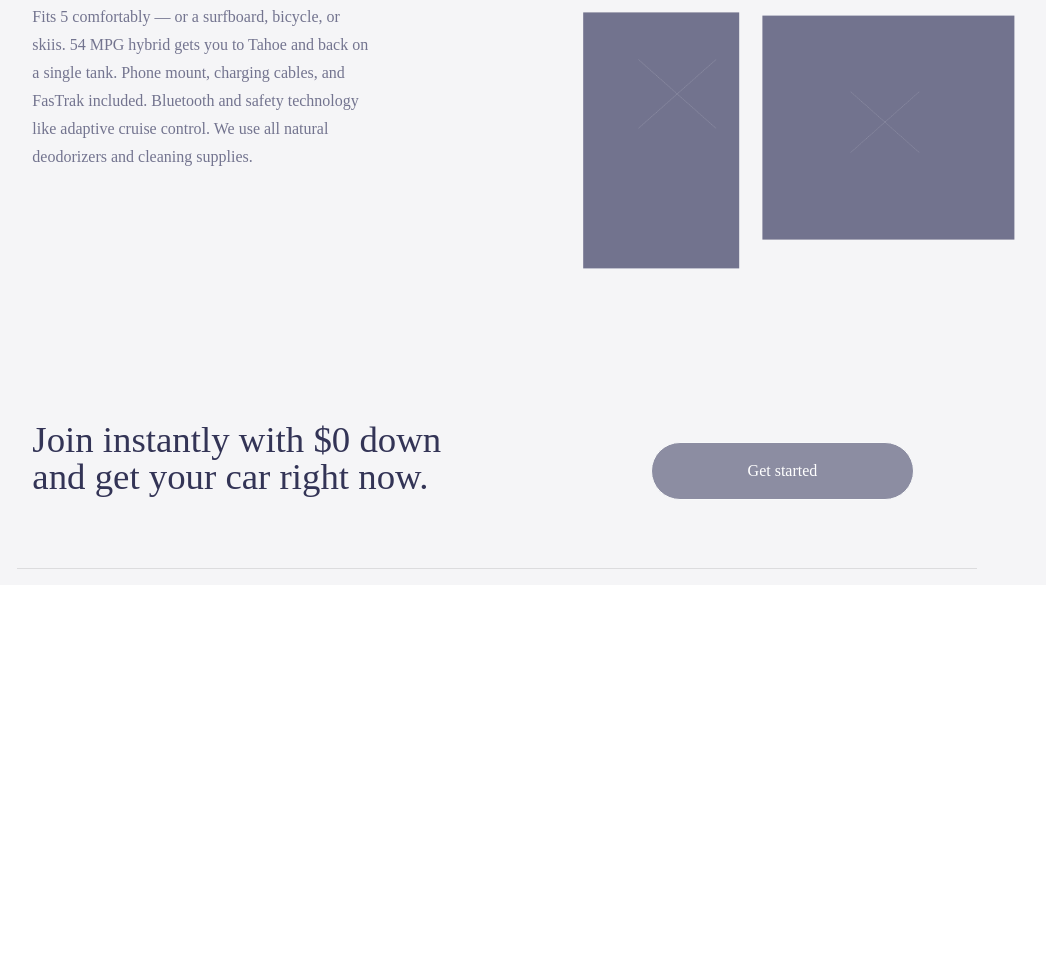
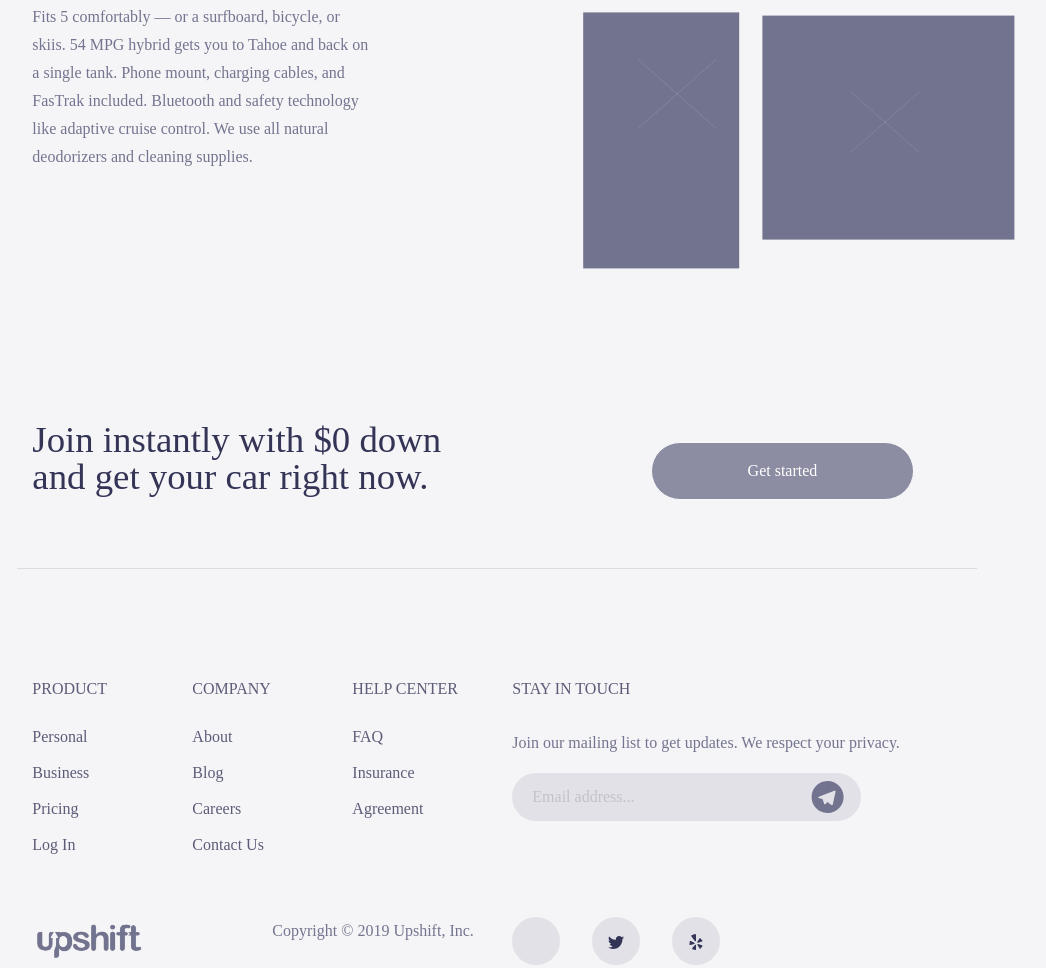
Before and after one commit to Nnaji-Victor/upshift, a website: page index.html in a window 1280 px wide. Shown: the part 4246-5214 px from the top of the page, without its empty margins (196-1242 px from the left). Before the commit the page ends 4831 px from the top, so only its background shows below. Drawn offline with nearby package versions, Linux system fonts and the light colour scheme.

Commit message:
add footer html

```diff
--- a/index.html
+++ b/index.html
@@ -417,6 +417,104 @@
     </div>
     </main>
 
+    <footer class="footer">
+        <div class="thecar-container">
+
+            <div class="container">
+                <div class="footer-list pt-lg-5">
+                    <div class="row">
+                        <div class="col-lg-9 offset-lg-2">
+                            <div class="row mt-lg-5">
+                                <div class="col-lg-2">
+                                    <p class="about-left__title">Product</p>
+                                    <div class="footer-links">
+                                        <li class="footer-items">Personal</li>
+                                        <li class="footer-items">Business</li>
+                                        <li class="footer-items">Pricing</li>
+                                        <li class="footer-items">Log In</li>
+                                    </div>
+                                </div>
+                            <div class="col-lg-2">
+                                <p class="about-left__title">Company</p>
+                                <div class="footer-links">
+                                    <li class="footer-items">About</li>
+                                    <li class="footer-items">Blog</li>
+                                    <li class="footer-items">Careers</li>
+                                    <li class="footer-items">Contact Us</li>
+                                 </div>
+                            </div>
+                            <div class="col-lg-2">
+                                <p class="about-left__title">Help center</p>
+                                <div class="footer-links">
+                                    <li class="footer-items">FAQ</li>
+                                    <li class="footer-items">Insurance</li>
+                                    <li class="footer-items">Agreement</li>
+                                    </div>
+                            </div>
+                            <div class="col-lg-6">
+                                <p class="about-left__title">Stay in touch</p>
+                                <p class="about-left__content w-100 mb-lg-3 ">Join our mailing list to get updates. We respect your privacy.</p>
+                                <div class="footer-div">
+                                    <input type="text" name="email" id="" class="footer-input" placeholder="Email address...">
+                                    <svg class="footer-telegram">
+                                        <use xlink:href="img/sprite.svg#icon-telegram"></use>
+                                    </svg>
+                                </div>
+                            </div>
+                         </div>
+                        </div>
+                    </div>
+                </div>
+            </div>
+
+            <div class="container">
+                <div class="row">
+                    <div class="col-lg-9 offset-lg-2">
+                        <div class="last-footer">
+                            <div class="row">
+                                <div class="col-lg-3">
+                                    <a class="navbar-brand" href="#">
+                                        <img src="img/brands/upshift.png" alt="" class="brand">
+                                    </a>
+                                </div>
+                                <div class="col-lg-3">
+                                        <p class="about-left__content w-100 mb-lg-3 ">Copyright © 2019 Upshift, Inc.</p>
+                                </div>
+                                <div class="col-lg-6">
+                                    <div class="footer-brand d-flex">
+                                        <div class="fbg">
+                                            <div class="iconholder">
+                                                <svg class="footer-telegram footer-icon">
+                                                    <use xlink:href="img/sprite.svg#icon-facebook"></use>
+                                                </svg>
+                                            </div>
+                                        </div>
+
+                                        <div class="fbg">
+                                                <div class="iconholder">
+                                                    <svg class="footer-telegram footer-icon">
+                                                        <use xlink:href="img/sprite.svg#icon-twitter"></use>
+                                                    </svg>
+                                                </div>
+                                            </div>
+
+                                            <div class="fbg">
+                                                <div class="iconholder">
+                                                    <svg class="footer-telegram footer-icon">
+                                                        <use xlink:href="img/sprite.svg#icon-yelp"></use>
+                                                    </svg>
+                                                </div>
+                                            </div>
+                                    </div>
+                                </div>
+                            </div>
+                        </div>
+                    </div>
+                </div>
+            </div>
+        </div>
+    </footer>
+
 
 
 
```
